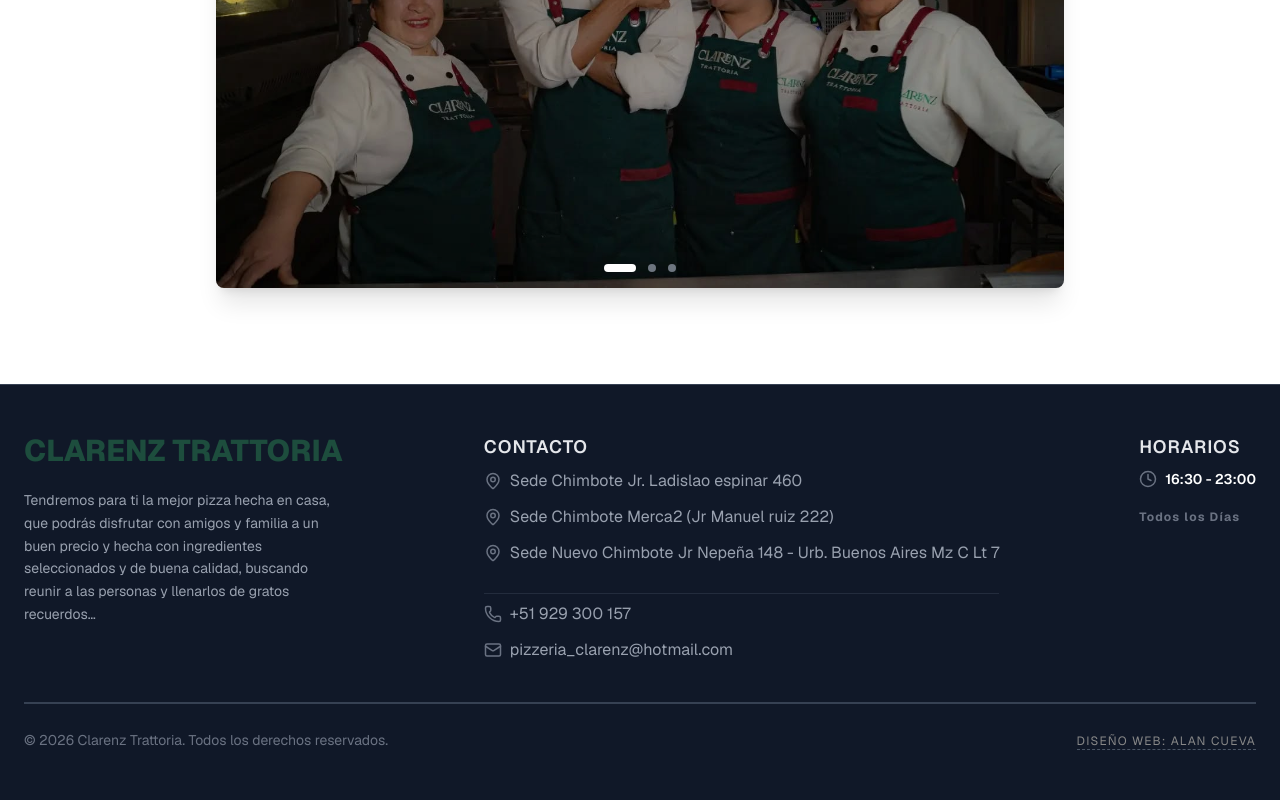
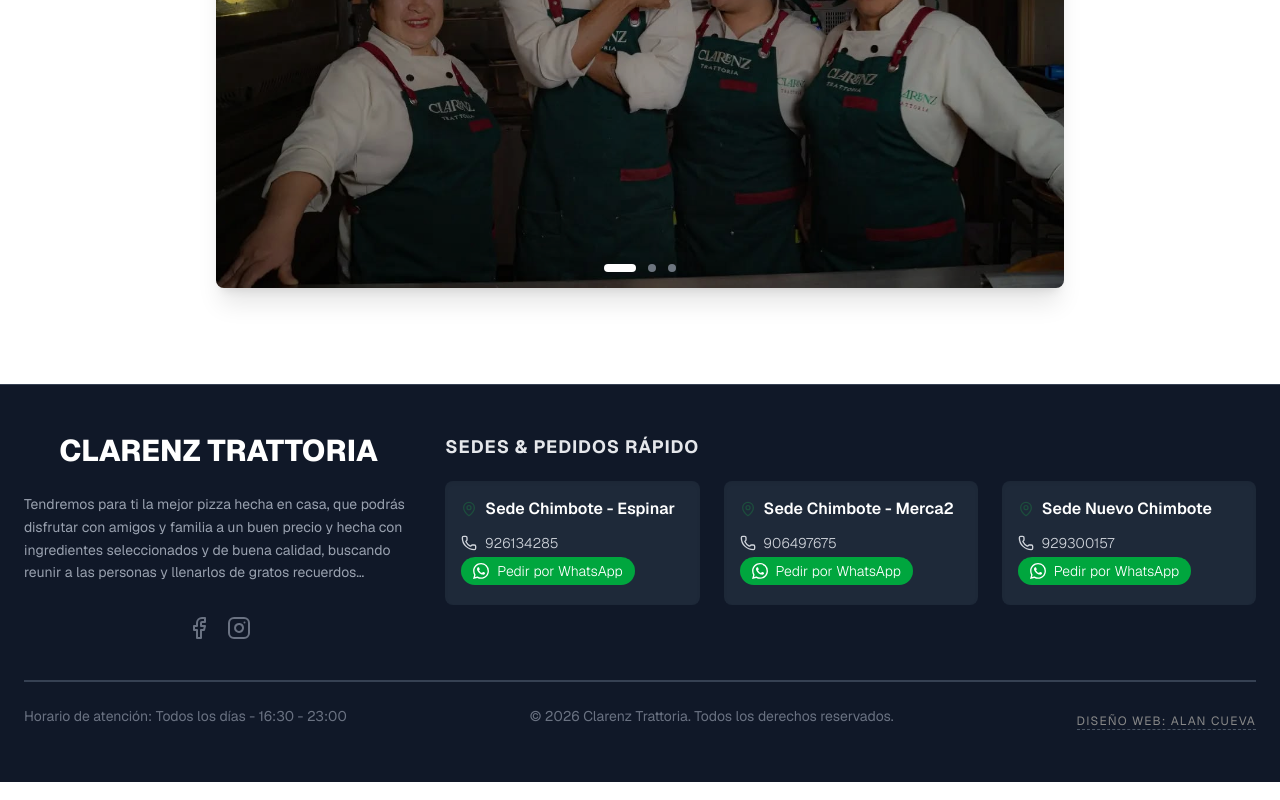
Before and after one commit to alancueva/clarenztrattoria, a Next.js app: page / in a window 1280 px wide. Shown: the part 2744-3544 px from the top of the page. Built offline with nearby package versions, Linux system fonts and the light colour scheme.

Commit message:
restructuracion del todo el footer

```diff
--- a/src/components/footer.tsx
+++ b/src/components/footer.tsx
@@ -1,81 +1,134 @@
-import { Mail, MapPin, Phone, Clock } from 'lucide-react';
+import React from 'react';
+import { Facebook, Instagram, Phone, MapPin} from 'lucide-react';
+import { IconWhatsapp } from '@/components/icons/iconWhatsapp';
+
 
 // Colores corporativos
 const PRIMARY_GREEN = '#1D4D3D';
 
+
+
+// --- Datos de las Sedes (Mismos que el modal para consistencia) ---
+const branchContacts = [
+  {
+    id: 'espinar',
+    name: 'Sede Chimbote - Espinar',
+    phone: '926134285',
+    whatsappLink: '51926134285',
+    address: 'Av. José Pardo 123',
+  },
+  {
+    id: 'merca2',
+    name: 'Sede Chimbote - Merca2',
+    phone: '906497675',
+    whatsappLink: '51906497675',
+    address: 'C.C. Merca2 - Stand X',
+  },
+  {
+    id: 'nvo_chimbote',
+    name: 'Sede Nuevo Chimbote',
+    phone: '929300157',
+    whatsappLink: '51929300157',
+    address: 'Av. Argentina S/N',
+  },
+];
+// --- Datos de Redes Sociales (Mock) ---
+const socialLinks = [
+  { name: 'Facebook', icon: Facebook, href: 'https://www.facebook.com/clarenztrattoria', color: 'hover:text-blue-500' },
+  { name: 'Instagram', icon: Instagram, href: 'https://www.instagram.com/clarenztrattoria', color: 'hover:text-pink-500' }
+];
+
+// Componente de Enlace de Contacto (Teléfono/WhatsApp)
+const ContactLink = ({ icon: Icon, text, href, isWhatsapp = false }: { icon: React.ElementType, text: string, href: string, isWhatsapp?: boolean }) => (
+  <a
+    href={href}
+    target="_blank"
+    rel="noopener noreferrer"
+    className={`flex items-center text-sm font-light mb-1 ${isWhatsapp ? 'text-white' : 'text-gray-300'}
+      transition duration-300 ${isWhatsapp ? 'bg-green-600 px-3 py-1 rounded-full hover:bg-green-700' : 'hover:text-white'}`}
+  >
+    <Icon className="w-4 h-4 mr-2" />
+    {text}
+  </a>
+);
 /**
  * Componente Footer para Clarenz Trattoria.
  *
  * Utiliza un diseño minimalista, centrado en móvil.
  */
-export default function Footer(){
+export default function Footer() {
   // Ajuste el año del copyright
   const currentYear = new Date().getFullYear() + 1; // Usamos 2025 o el año siguiente
+
 
   return (
     <footer className="bg-gray-900 text-gray-400 py-12 font-sans border-t border-gray-700">
       <div className="max-w-7xl mx-auto px-6">
 
-        {/* Contenedor Principal: Se centrará en móvil y se distribuirá en desktop */}
-        {/* Usamos justify-between en desktop para dar espacio entre las 4 columnas */}
-        <div className="flex flex-col md:flex-row md:justify-between items-center md:items-start text-center md:text-left space-y-8 md:space-y-0">
+        <div className="grid grid-cols-1 md:grid-cols-3 gap-10 md:gap-8">
 
-          {/* Columna 1: Logo */}
-          <div className="flex flex-col items-center md:items-start space-y-3 max-w-xs">
-            <h2 className={`text-3xl font-extrabold uppercase text-white`} style={{ color: PRIMARY_GREEN }}>
+          {/* Columna 1: Branding, Descripción y Redes Sociales (Ahora Centrado) */}
+          <div className="space-y-6 text-center md:col-span-1">
+            <h2 className={`text-3xl font-extrabold uppercase text-white`}>
               CLARENZ TRATTORIA
             </h2>
 
-             <p className="text-sm text-gray-400 leading-relaxed mt-2 text-center md:text-left">
+            <p className="text-sm text-gray-400 leading-relaxed mt-2 text-center md:text-left">
               Tendremos para ti la mejor pizza hecha en casa, que podrás disfrutar con amigos y familia a un buen precio y hecha con ingredientes seleccionados y de buena calidad, buscando reunir a las personas y llenarlos de gratos recuerdos…
             </p>
+
+            {/* Redes Sociales */}
+            <div className="flex justify-center space-x-4 pt-2">
+              {socialLinks.map((social) => (
+                <a
+                  key={social.name}
+                  href={social.href}
+                  target="_blank"
+                  rel="noopener noreferrer"
+                  aria-label={social.name}
+                  className={`text-gray-500 transition duration-300 ${social.color}`}
+                >
+                  <social.icon className="w-6 h-6" />
+                </a>
+              ))}
+            </div>
           </div>
 
-          {/* Columna 2: Información de Contacto */}
-          <div className="flex flex-col items-center md:items-start space-y-3">
-            <h3 className="text-lg font-semibold uppercase tracking-wider text-gray-200 mb-2">
-              Contacto
-            </h3>
-            <p className="flex items-center space-x-2">
-              <MapPin size={18} className="text-gray-500" />
-              <span>Sede Chimbote  Jr. Ladislao espinar 460</span>
-            </p>
-            <p className="flex items-center space-x-2">
-              <MapPin size={18} className="text-gray-500" />
-              <span>Sede Chimbote  Merca2 (Jr Manuel ruiz 222)</span>
-            </p>
-            <p className="flex items-center space-x-2">
-              <MapPin size={18} className="text-gray-500" />
-              <span>Sede Nuevo Chimbote Jr Nepeña 148 - Urb. Buenos Aires Mz C Lt 7</span>
-            </p>
-            <p className="flex items-center space-x-2 pt-2 border-t border-gray-700/50 w-full mt-4">
-              <Phone size={18} className="text-gray-500" />
-              <span>+51 929 300 157</span>
-            </p>
-            <p className="flex items-center space-x-2">
-              <Mail size={18} className="text-gray-500" />
-              <span>pizzeria_clarenz@hotmail.com </span>
-            </p>
-          </div>
+          {/* Columna 2: Información de Contacto (Ocupa las otras 2 columnas para centrar la atención) */}
+          <div className="md:col-span-2">
+            <h4 className="text-lg font-bold mb-5 uppercase tracking-wider text-gray-200 text-center md:text-left">
+              Sedes & Pedidos Rápido
+            </h4>
 
-          {/* Columna 3: Horarios de Apertura (Simplificado para "Todos los Días") */}
-          <div className="flex flex-col items-center md:items-start space-y-3">
-            <h3 className="text-lg font-semibold uppercase tracking-wider text-gray-200 mb-2">
-              Horarios
-            </h3>
+            <div className="grid grid-cols-1 sm:grid-cols-3 gap-6">
+              {branchContacts.map((branch) => (
+                <div
+                  key={branch.id}
+                  className="p-4 bg-gray-800 rounded-lg shadow-inner flex flex-col items-center sm:items-start text-center sm:text-left"
+                >
+                  <h5 className="flex items-center text-md font-semibold mb-3 text-white">
+                    <MapPin className={`w-4 h-4 mr-2`} style={{ color: PRIMARY_GREEN }} />
+                    {branch.name}
+                  </h5>
 
-            <div className="flex flex-col items-center md:items-start space-y-1">
-              <p className="text-sm font-semibold text-white flex items-center space-x-2">
-                <Clock size={18} className="text-gray-500" />
-                <span>16:30 - 23:00</span>
-              </p>
+                  {/* <p className="text-gray-400 text-xs mb-3">{branch.address}</p> */}
+
+                  <div className="flex flex-col space-y-2">
+                    <ContactLink
+                      icon={Phone}
+                      text={branch.phone}
+                      href={`tel:+51${branch.phone}`}
+                    />
+                    <ContactLink
+                      icon={IconWhatsapp}
+                      text="Pedir por WhatsApp"
+                      href={`https://wa.me/${branch.whatsappLink}?text=Hola,%20quisiera%20hacer%20un%20pedido%20en%20${branch.name}.`}
+                      isWhatsapp={true}
+                    />
+                  </div>
+                </div>
+              ))}
             </div>
-
-            {/* Indicador de "Todos los Días" */}
-            <p className="text-xs text-gray-500 mt-2 font-bold tracking-widest">
-              Todos los Días
-            </p>
-
           </div>
 
         </div>
@@ -85,18 +138,20 @@
 
         {/* PIE DE PÁGINA: Copyright a la izquierda, Diseño a la derecha */}
         <div className="mt-6 flex flex-col sm:flex-row justify-between items-center text-center sm:text-left space-y-4 sm:space-y-0">
-
+          <p className="text-gray-500 text-sm mb-2">
+            Horario de atención: Todos los días - 16:30 - 23:00
+          </p>
           {/* Copyright a la izquierda */}
-          <p className="text-sm text-gray-500 order-2 sm:order-1">
+          <p className="text-sm text-gray-500 order-2 sm:order-1 mb-2">
             &copy; {currentYear} Clarenz Trattoria. Todos los derechos reservados.
           </p>
 
           {/* Crédito de Diseño a la derecha (Estilo elegante mantenido) */}
           <div className="order-1 sm:order-2">
             <a
-              href="https://alancueva.vercel.app/" // Enlace ficticio
+              href="https://alancueva.vercel.app/"
               className={`text-xs uppercase tracking-widest transition-colors duration-300 hover:text-white border-b border-dashed border-gray-600 hover:border-white`}
-              style={{ color: '#888' }} // Color gris claro para sobriedad
+              style={{ color: '#888' }}
               target="_blank"
               rel="noopener noreferrer"
             >
```
